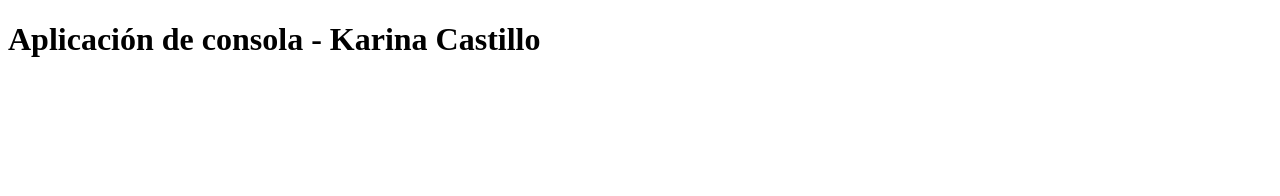
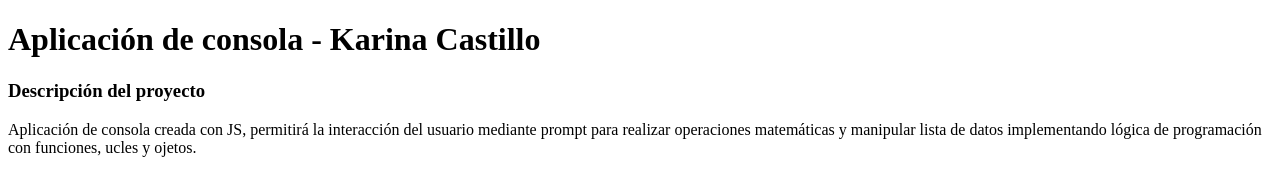
Before and after one commit to kacastilloch/Proyecto-Aplicaci-n-de-Consola---Karina-Castillo, a plain HTML site: page index.html in a window 1280 px wide. Drawn offline with Linux system fonts and the light colour scheme.

Commit message:
vinculación archivo js y descripción del proyecto

```diff
--- a/index.html
+++ b/index.html
@@ -7,5 +7,10 @@
 </head>
 <body>
     <h1>Aplicación de consola - Karina Castillo</h1>
+    <h3>Descripción del proyecto</h3>
+    <p>Aplicación de consola creada con JS, permitirá la interacción del usuario
+        mediante prompt para realizar operaciones matemáticas y manipular lista de datos
+        implementando lógica de programación con funciones, ucles y ojetos.</p>
+    <script src= "./assets/main.js"></script>
 </body>
 </html>
```
Also changed, not shown: assets/main.js (added).
